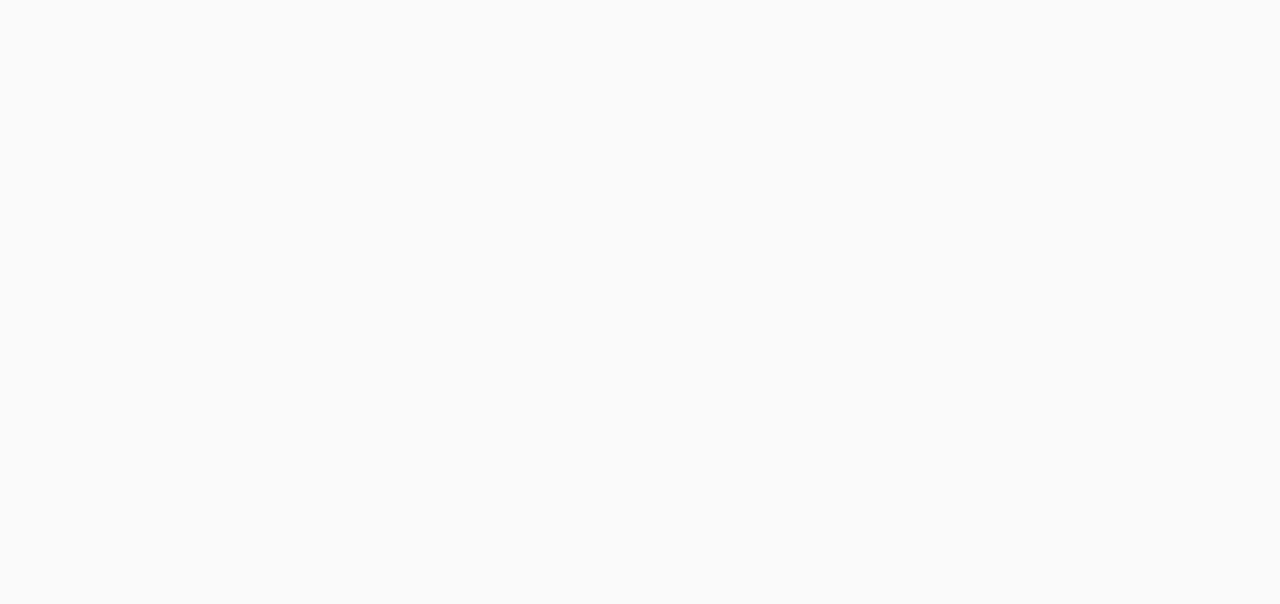
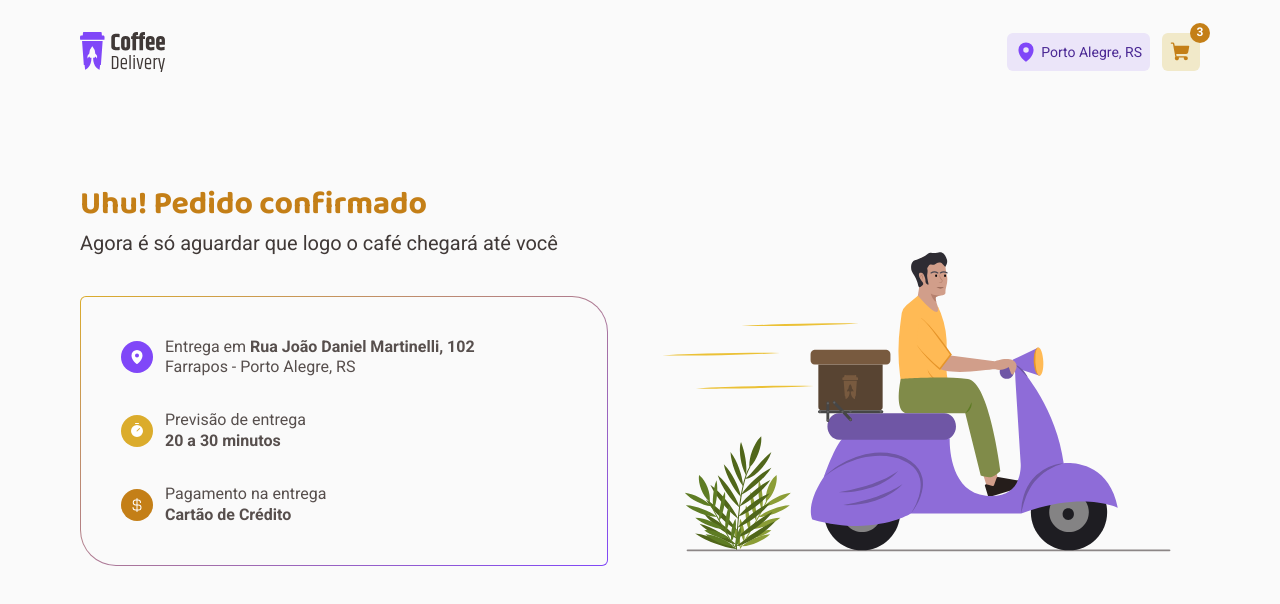
Before and after one commit to heitorlisboa/trilha-react-desafio-02-coffee-delivery, a React (Vite) app: page /success in a window 1280 px wide. Before the commit this address had no page. Shown: the top 604 px of the page. Built offline with nearby package versions, Linux system fonts and the light colour scheme.

Commit message:
feat: create success page base
* Created success page base, only content and styles, no functionality

```diff
--- a/src/Router.tsx
+++ b/src/Router.tsx
@@ -3,6 +3,7 @@
 import { DefaultLayout } from './layouts/DefaultLayout';
 import { Home } from './pages/Home';
 import { Cart } from './pages/Cart';
+import { Success } from './pages/Success';
 
 export function Router() {
   return (
@@ -10,6 +11,7 @@
       <Route path="/" element={<DefaultLayout />}>
         <Route path="/" element={<Home />} />
         <Route path="/cart" element={<Cart />} />
+        <Route path="/success" element={<Success />} />
       </Route>
     </Routes>
   );
--- /dev/null
+++ b/src/pages/Success/index.tsx
@@ -0,0 +1,52 @@
+import { CurrencyDollar, MapPin, Timer } from 'phosphor-react';
+
+import {
+  OrderInfo,
+  OrderInfoIconWrapper,
+  OrderInfoItem,
+  SuccessInnerContainer,
+  SuccessSubtitle,
+  SuccessTitle,
+} from './styles';
+
+import successIllustration from '../../assets/success-illustration.svg';
+
+export function Success() {
+  return (
+    <SuccessInnerContainer>
+      <div>
+        <SuccessTitle>Uhu! Pedido confirmado</SuccessTitle>
+        <SuccessSubtitle>
+          Agora é só aguardar que logo o café chegará até você
+        </SuccessSubtitle>
+
+        <OrderInfo>
+          <OrderInfoItem>
+            <OrderInfoIconWrapper color="purple" aria-hidden>
+              <MapPin size={16} weight="fill" />
+            </OrderInfoIconWrapper>
+            <span>
+              Entrega em <strong>Rua João Daniel Martinelli, 102</strong>
+            </span>
+            <span>Farrapos - Porto Alegre, RS</span>
+          </OrderInfoItem>
+          <OrderInfoItem>
+            <OrderInfoIconWrapper color="yellow" aria-hidden>
+              <Timer size={16} weight="fill" />
+            </OrderInfoIconWrapper>
+            <span>Previsão de entrega</span>
+            <strong>20 a 30 minutos</strong>
+          </OrderInfoItem>
+          <OrderInfoItem>
+            <OrderInfoIconWrapper color="yellow-dark" aria-hidden>
+              <CurrencyDollar size={16} weight="fill" />
+            </OrderInfoIconWrapper>
+            <span>Pagamento na entrega</span>
+            <strong>Cartão de Crédito</strong>
+          </OrderInfoItem>
+        </OrderInfo>
+      </div>
+      <img src={successIllustration} alt="" />
+    </SuccessInnerContainer>
+  );
+}
--- /dev/null
+++ b/src/pages/Success/styles.ts
@@ -0,0 +1,97 @@
+import styled from 'styled-components';
+
+import { InnerContainer } from '../../components/InnerContainer';
+
+export const SuccessInnerContainer = styled(InnerContainer)`
+  display: grid;
+  grid-auto-flow: column;
+  gap: 2rem;
+
+  padding: 5rem 0;
+
+  @media (max-width: 60rem) {
+    grid-auto-flow: row;
+    justify-content: center;
+  }
+
+  & > img {
+    align-self: flex-end;
+    width: 100%;
+  }
+`;
+
+export const SuccessTitle = styled.h2`
+  color: ${(props) => props.theme['yellow-dark']};
+  font-size: 2rem;
+`;
+
+export const SuccessSubtitle = styled.span`
+  color: ${(props) => props.theme['base-subtitle']};
+  font-size: 1.25rem;
+
+  display: block;
+
+  margin-top: 0.25rem;
+`;
+
+export const OrderInfo = styled.div`
+  background-image: linear-gradient(
+      ${(props) => props.theme['background']},
+      ${(props) => props.theme['background']}
+    ),
+    linear-gradient(
+      to bottom right,
+      ${(props) => props.theme['yellow']},
+      ${(props) => props.theme['purple']}
+    );
+  background-origin: border-box;
+  background-clip: padding-box, border-box;
+
+  display: grid;
+  gap: 2rem;
+
+  max-width: 33rem;
+  padding: 2.5rem;
+  margin-top: 2.5rem;
+  border: 0.0625rem /* 1px */ solid transparent;
+  border-radius: 0.375rem 2.25rem 0.375rem 2.25rem;
+`;
+
+export const OrderInfoItem = styled.div`
+  display: grid;
+  grid-template-columns: auto 1fr;
+  grid-template-rows: auto auto;
+  align-items: center;
+  column-gap: 0.75rem;
+
+  @media (max-width: 25rem) {
+    display: flex;
+    flex-direction: column;
+    text-align: center;
+  }
+`;
+
+enum OrderInfoIconColors {
+  'purple' = 'purple',
+  'yellow' = 'yellow',
+  'yellow-dark' = 'yellow-dark',
+}
+
+type OrderInfoIconWrapperProps = {
+  color: keyof typeof OrderInfoIconColors;
+};
+
+export const OrderInfoIconWrapper = styled.div<OrderInfoIconWrapperProps>`
+  grid-row: span 2;
+
+  background-color: ${(props) => {
+    const colorKey = OrderInfoIconColors[props.color];
+    return props.theme[colorKey];
+  }};
+
+  color: ${(props) => props.theme['white']};
+  line-height: 0;
+
+  padding: 0.5rem;
+  border-radius: 100vw;
+`;
```
